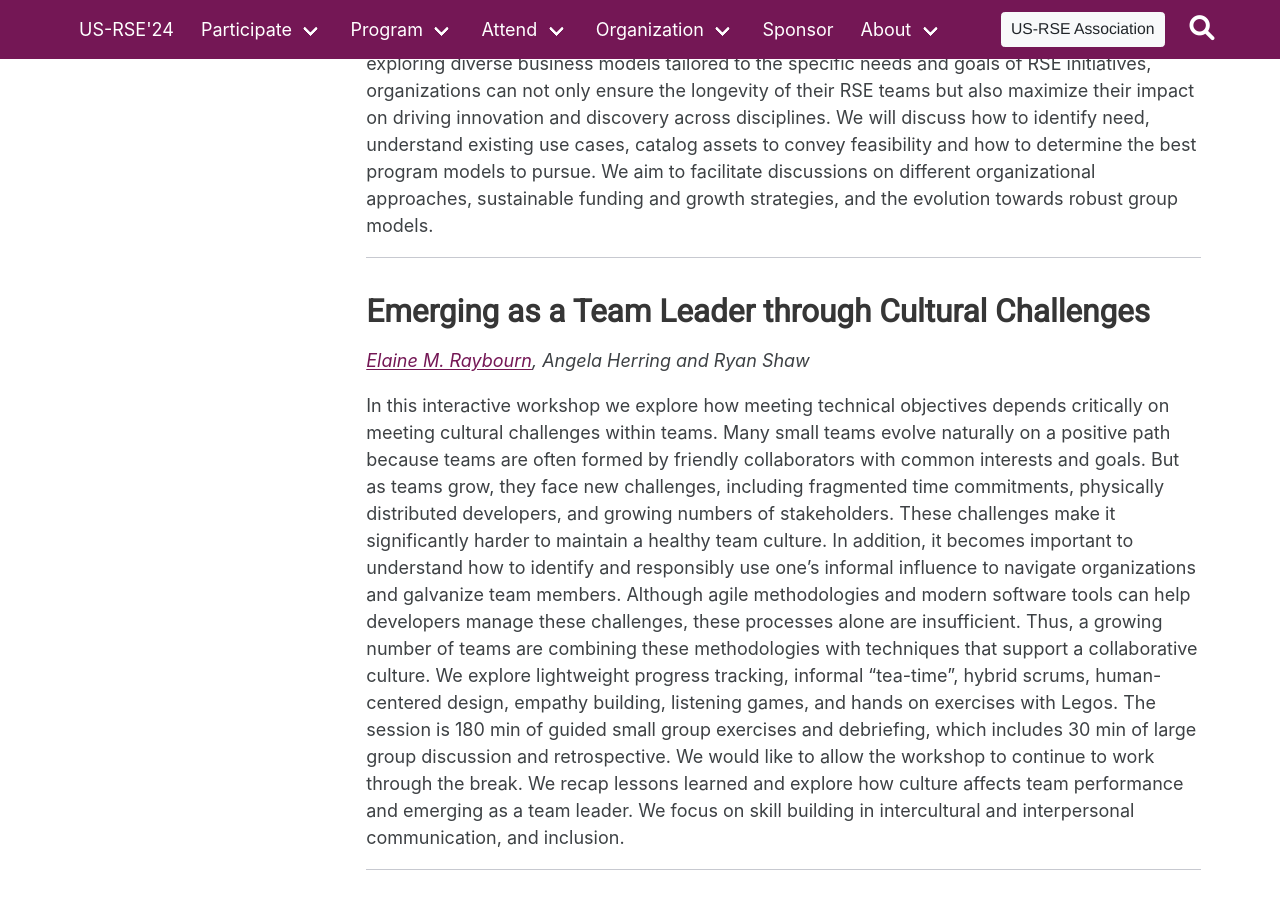
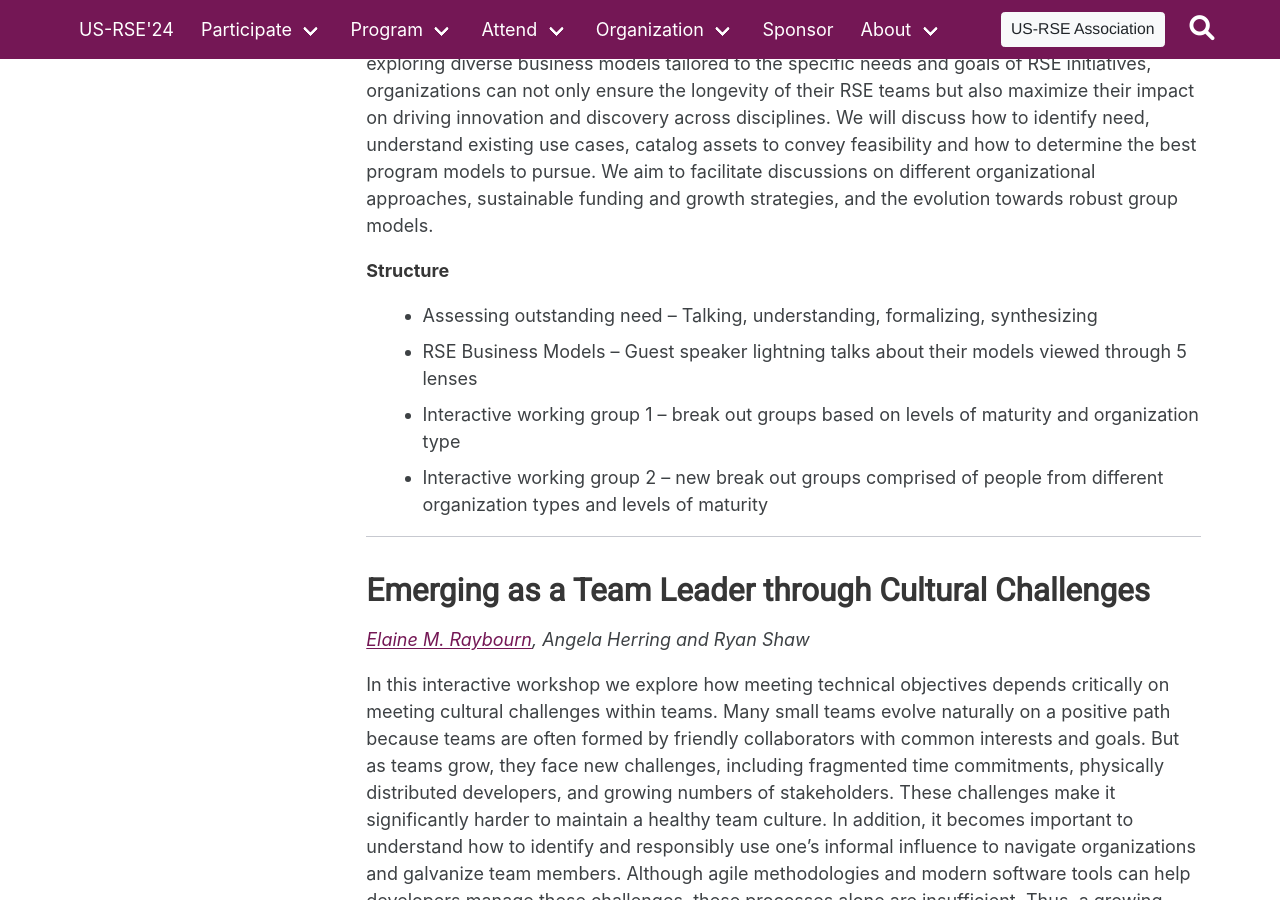
Before and after one commit to USRSE/usrse24, a Jekyll site: the page built from pages/program/abstracts/workshops.md, in a window 1280 px wide and 900 px high, scrolled down 908 px. Built offline with Jekyll 4.4.1, drawn with Linux system fonts in a browser that asks for light colours; a style sheet for code colours, icons or effects is not loaded.

Commit message:
Update RSE programs workshop by request of Adam Rubens

```diff
--- a/pages/program/abstracts/workshops.md
+++ b/pages/program/abstracts/workshops.md
@@ -44,6 +44,13 @@ feasibility and how to determine the best program models to pursue. We aim to fa
 discussions on different organizational approaches, sustainable funding and growth strategies,
 and the evolution towards robust group models.
 
+**Structure**
+
+- Assessing outstanding need – Talking, understanding, formalizing, synthesizing
+- RSE Business Models – Guest speaker lightning talks about their models viewed through 5 lenses
+- Interactive working group 1 – break out groups based on levels of maturity and organization type
+- Interactive working group 2 – new break out groups comprised of people from different organization types and levels of maturity
+
 ---
 
 <a name="workshop-3"></a>
```
